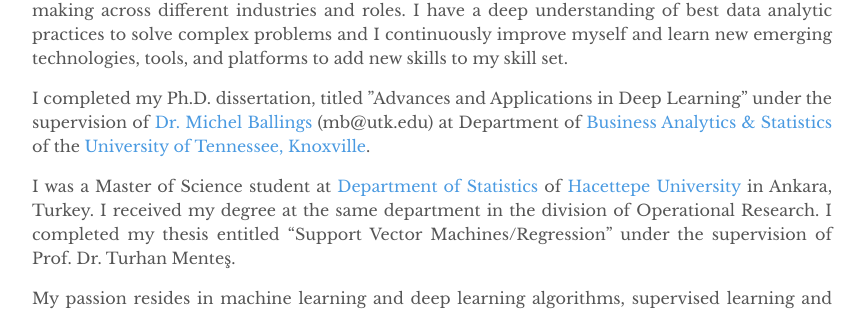
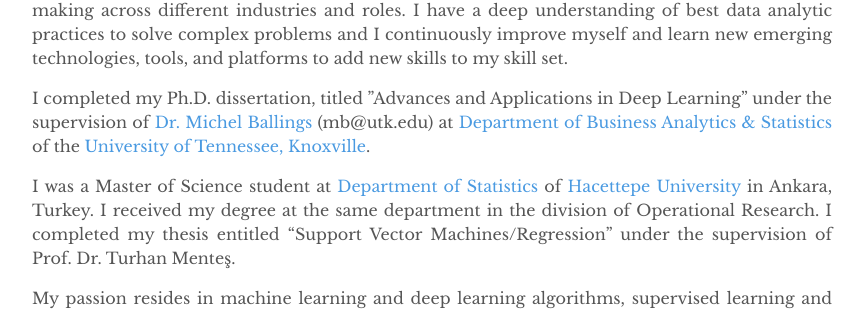
Before and after one commit to mmuratarat/turkish, a Jekyll site: the page built from _pages/about.md, in a window 1280 px wide. Shown: the part 697-1008 px from the top of the page, without its empty margins (208-1073 px from the left). Built offline with Jekyll 4.4.1, drawn with Linux system fonts in a browser that asks for light colours; comment, search, counter and statistics services are not loaded.

```diff
--- a/_pages/about.md
+++ b/_pages/about.md
@@ -18,7 +18,7 @@ If you’ve managed to stumble across this blog it means you share an interest i
 
 Hello! I'm Murat, PhD-level educated, bilingual statistician and data scientist, who works to design, develop and implement advanced data-driven predictive methods, powered by machine learning and deep learning algorithms, to provide actionable insights from large volumes of real-world, structured and unstructured data in order to satisfy the business needs / goals for decision making across different industries and roles. I have a deep understanding of best data analytic practices to solve complex problems and I continuously improve myself and learn new emerging technologies, tools, and platforms to add new skills to my skill set.
 
-I completed my Ph.D. dissertation, titled ”Advances and Applications in Deep Learning” under the supervision of [Dr. Michel Ballings](http://ballings.co/){:target="_blank"} (mb@utk.edu) at Department of [Business Analytics & Statistics](https://haslam.utk.edu/business-analytics-statistics){:target="_blank"} of the [University of Tennessee, Knoxville](https://utk.edu/){:target="_blank"}.
+I completed my Ph.D. dissertation, titled ”Advances and Applications in Deep Learning” under the supervision of [Dr. Michel Ballings](http://ballings.co/){:target="_blank"} (mb@utk.edu) at [Department of Business Analytics & Statistics](https://haslam.utk.edu/business-analytics-statistics){:target="_blank"} of the [University of Tennessee, Knoxville](https://utk.edu/){:target="_blank"}.
 
 I was a Master of Science student at [Department of Statistics](http://www.stat.hacettepe.edu.tr/){:target="_blank"} of [Hacettepe University](https://www.hacettepe.edu.tr/){:target="_blank"} in Ankara, Turkey. I received my degree at the same department in the division of Operational Research. I completed my thesis entitled "Support Vector Machines/Regression" under the supervision of Prof. Dr. Turhan Menteş.
 
```
